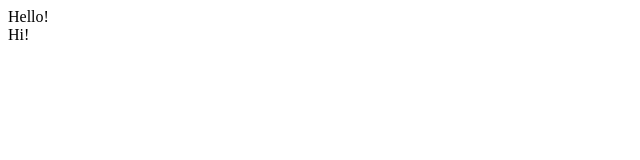
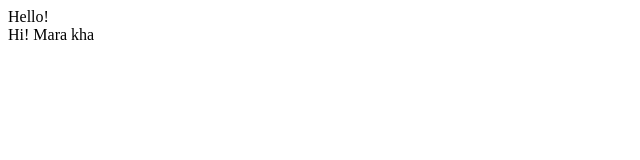
Before and after one commit to Maidul02/Flipcart-Clone, a plain HTML site: page index.html in a window 1280 px wide. Shown: the full height of the page, 0-640 px from the left. Drawn offline with Linux system fonts and the light colour scheme.

Commit message:
Update index.html

```diff
--- a/index.html
+++ b/index.html
@@ -11,7 +11,7 @@
         Hello!
     </div>
     <div class="box2">
-        Hi!
+        Hi! Mara kha
     </div>
 </body>
 </html>
```
